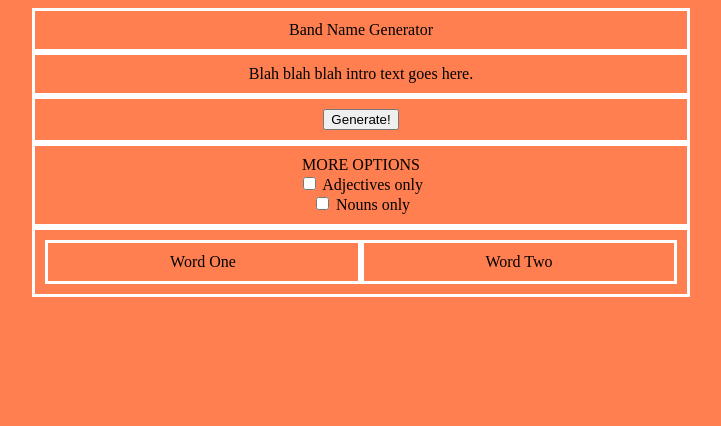
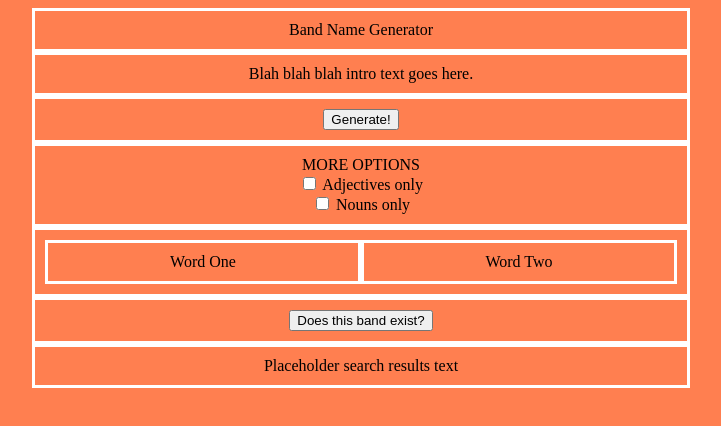
Before and after one commit to MLamb14/band-project, a plain HTML site: page band-project/index.html in a window 1280 px wide. Shown: the whole page, without its empty margins (279-1000 px from the left). Drawn offline with Linux system fonts and the light colour scheme.

Commit message:
Update index.html

```diff
--- a/band-project/index.html
+++ b/band-project/index.html
@@ -28,6 +28,10 @@
         <div class="words" id="word-one">Word One</div>
         <div class="words" id="word-two">Word Two</div>
     </div>
+    <div class="wikipedia-search">
+      <button class="wiki-button" type="button">Does this band exist?</button>
+    </div>
+    <div class="results">Placeholder search results text</div>
     <script src="scripts/main.js"></script>
     </body>
 </html>
```
